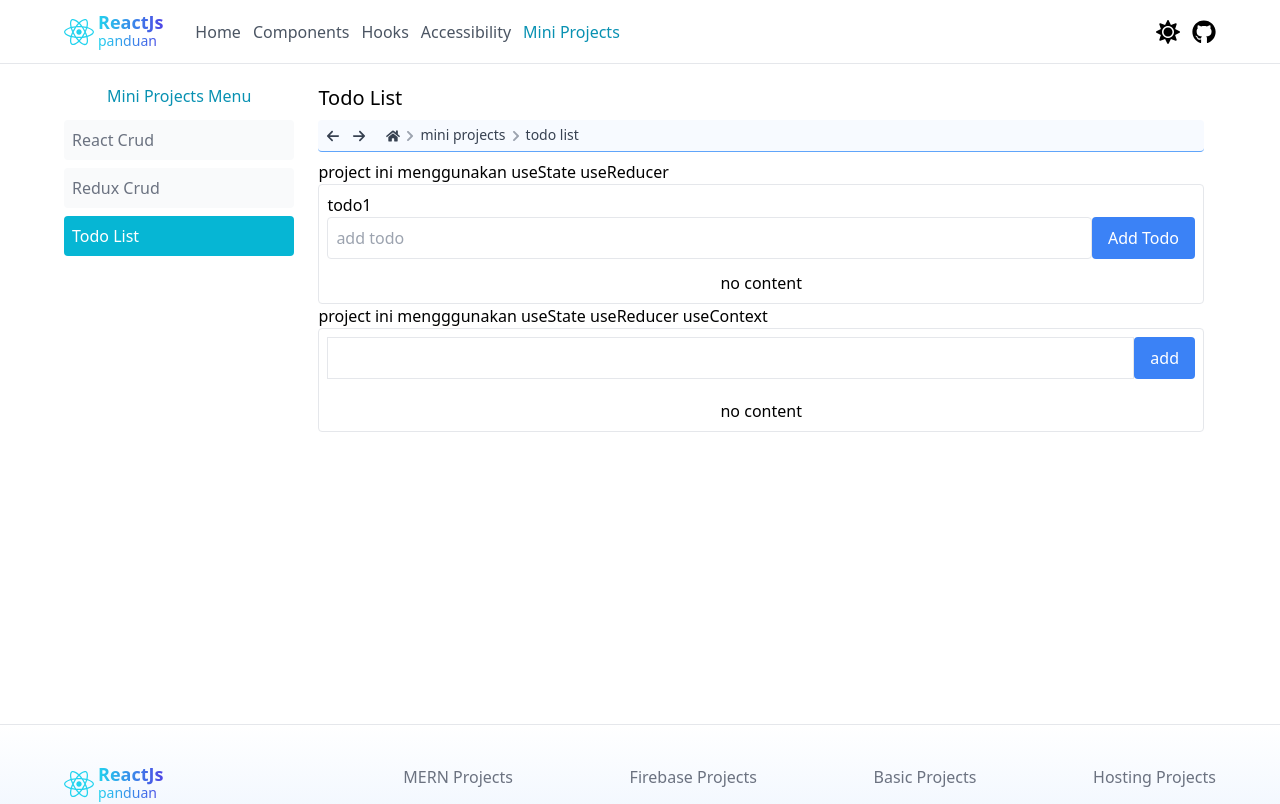
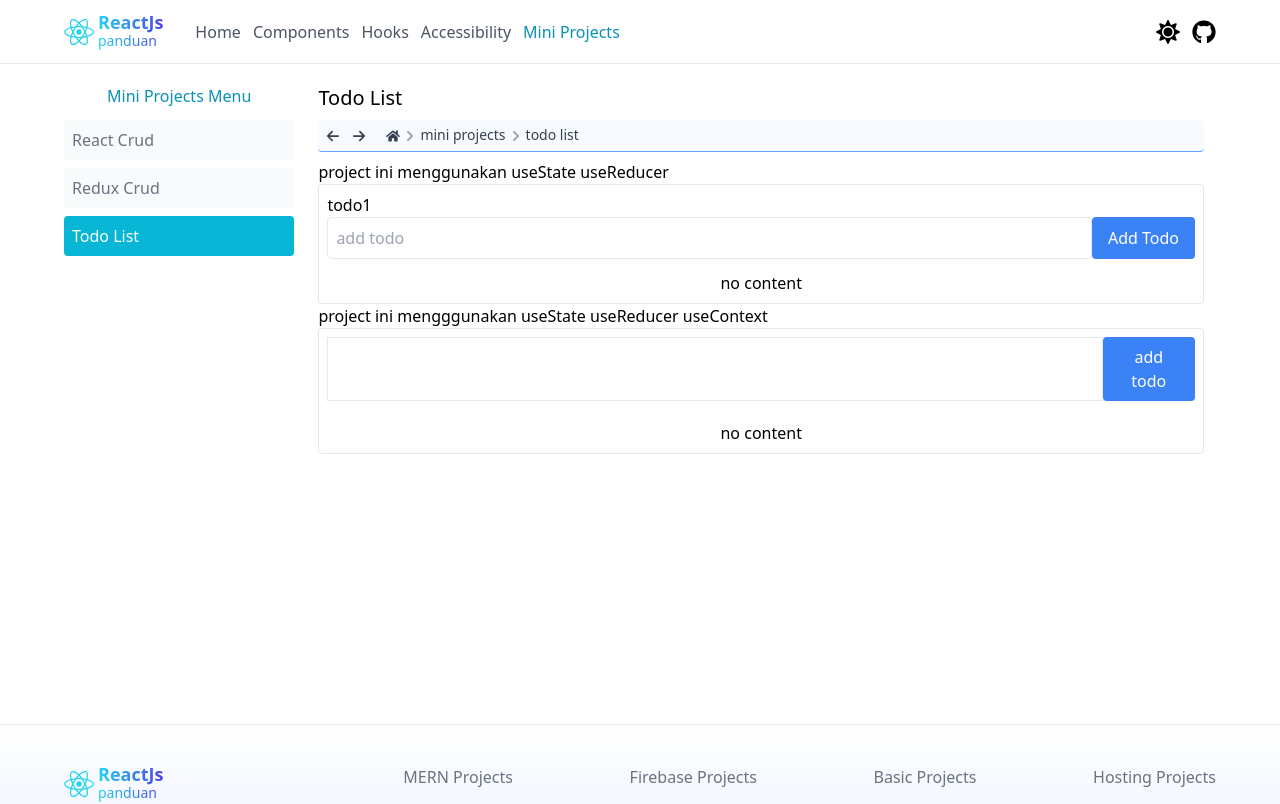
Before and after one commit to mkhotamirais/panduan-react, a React (Vite) app: page /mini-projects/todo-list in a window 1280 px wide. Shown: the top 804 px of the page. Built offline with nearby package versions, Linux system fonts and the light colour scheme.

Commit message:
udah bener

```diff
--- a/src/pages/mini-projects/todo-list/todo2/TodoAdd2.jsx
+++ b/src/pages/mini-projects/todo-list/todo2/TodoAdd2.jsx
@@ -16,7 +16,9 @@ const TodoAdd2 = () => {
     <div>
       <form onSubmit={handleSubmit} className="flex">
         <input type="text" value={text} onChange={(e) => setText(e.target.value)} className="w-full border rounde p-2" />
-        <Button className="max-w-max">add</Button>
+        <Button type="submit" className="max-w-max">
+          add todo
+        </Button>
       </form>
     </div>
   );
```
